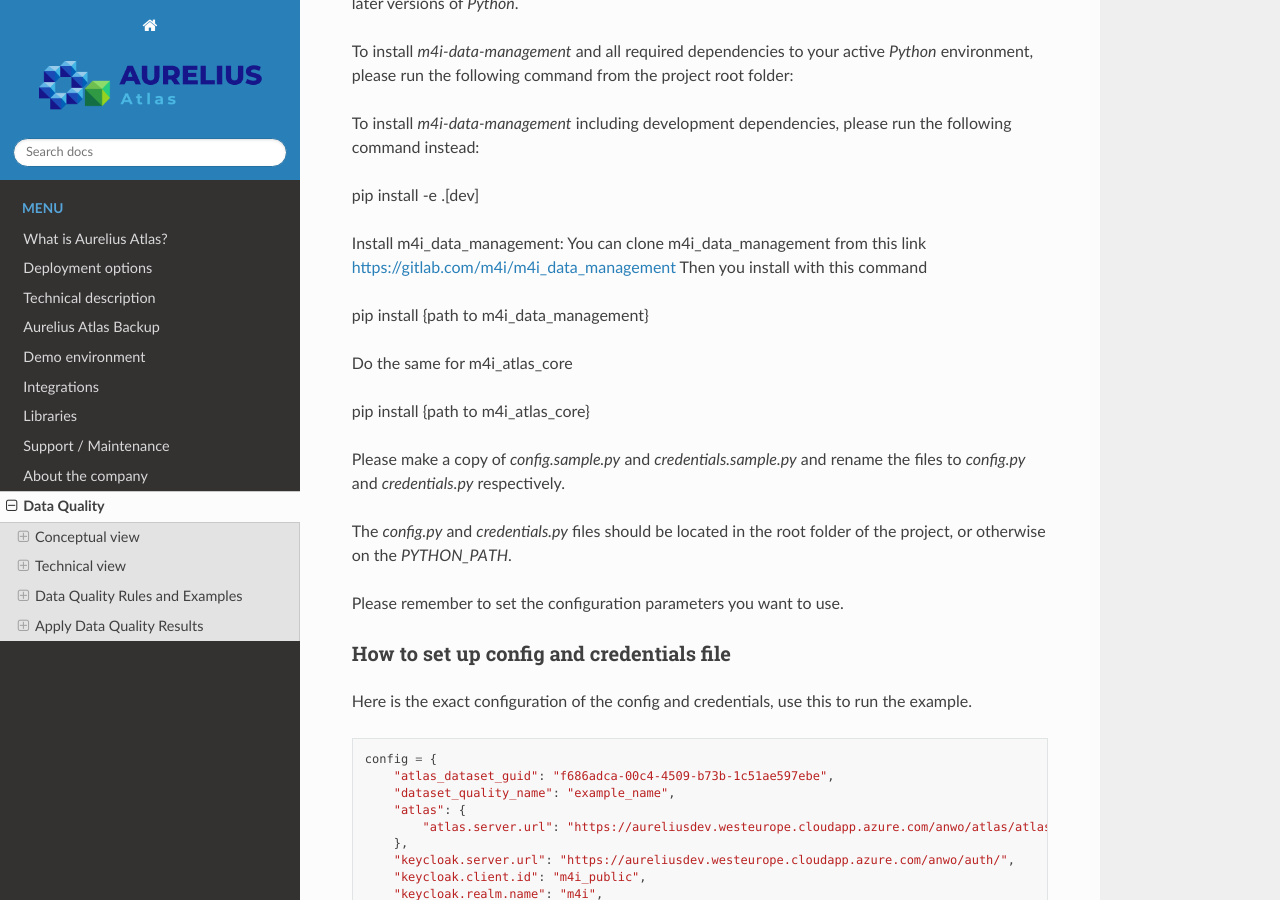
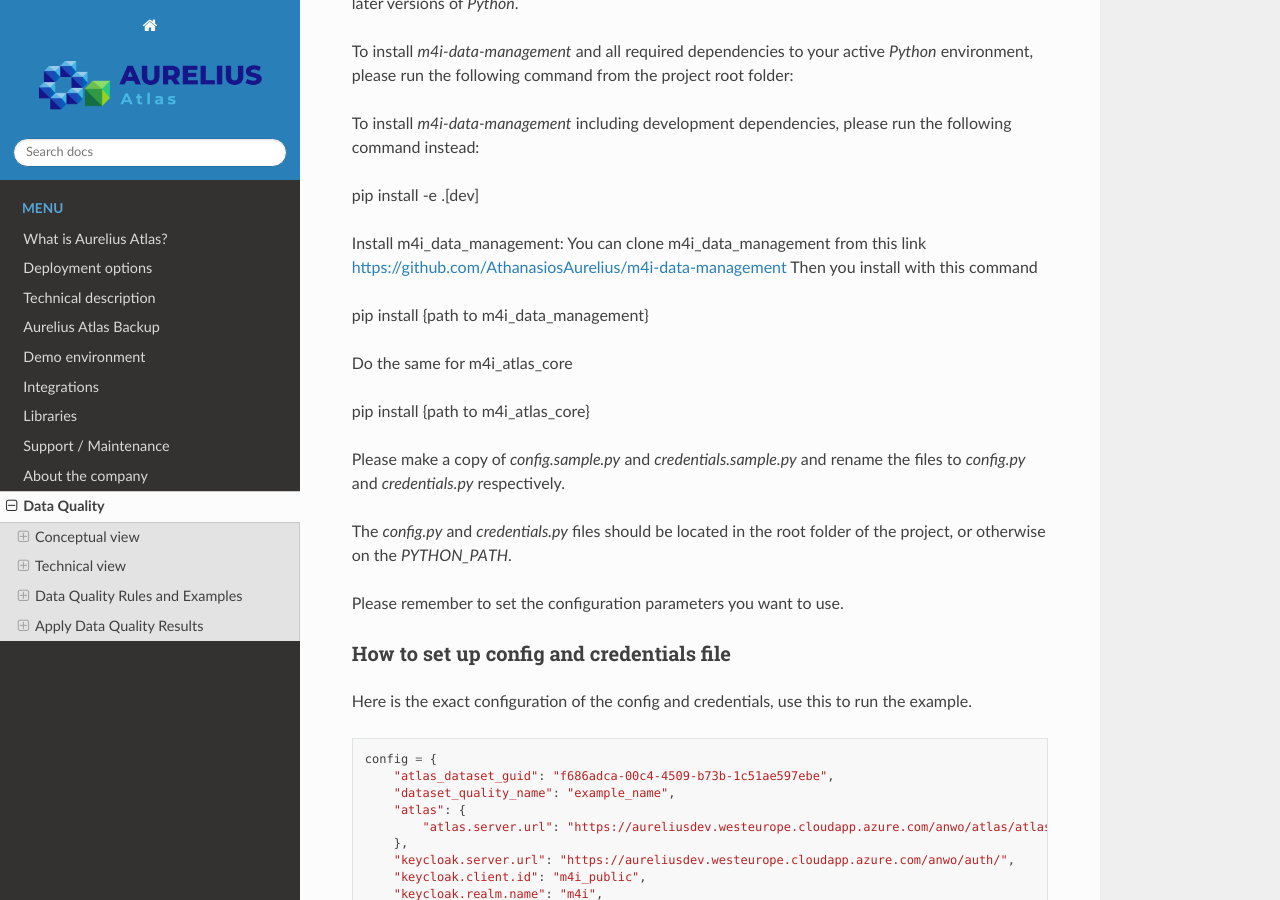
Before and after one commit to aureliusenterprise/doc_technical_manual, a Sphinx documentation site: the page built from DOc/docs/source/Options/data_quality.rst, in a window 1280 px wide and 900 px high, scrolled down 13724 px. Built offline with Sphinx 7.4.7 and the Read the Docs theme 2.0.0, drawn with Linux system fonts in a browser that asks for light colours; pages that are not in the unit, such as notebooks, are missing from menus; some of the changed lines change nothing that is shown.

Commit message:
Update data_quality.rst

```diff
--- a/DOc/docs/source/Options/data_quality.rst
+++ b/DOc/docs/source/Options/data_quality.rst
@@ -774,7 +774,7 @@
 
 
 Install m4i_data_management:
-You can clone m4i_data_management from this link https://gitlab.com/m4i/m4i_data_management
+You can clone m4i_data_management from this link https://github.com/AthanasiosAurelius/m4i-data-management
 Then you install with this command
 
 
@@ -981,4 +981,4 @@
 
 
 
-Here is a link to the git, click `here. <https://gitlab.com/m4i/m4i-data-management/-/blob/Athanasios/quality_rules.md>`_
+Here is a link to the git, click `here. <https://github.com/AthanasiosAurelius/m4i-data-management/tree/Athanasios/m4i_data_management/core/quality/rules>`_
```
